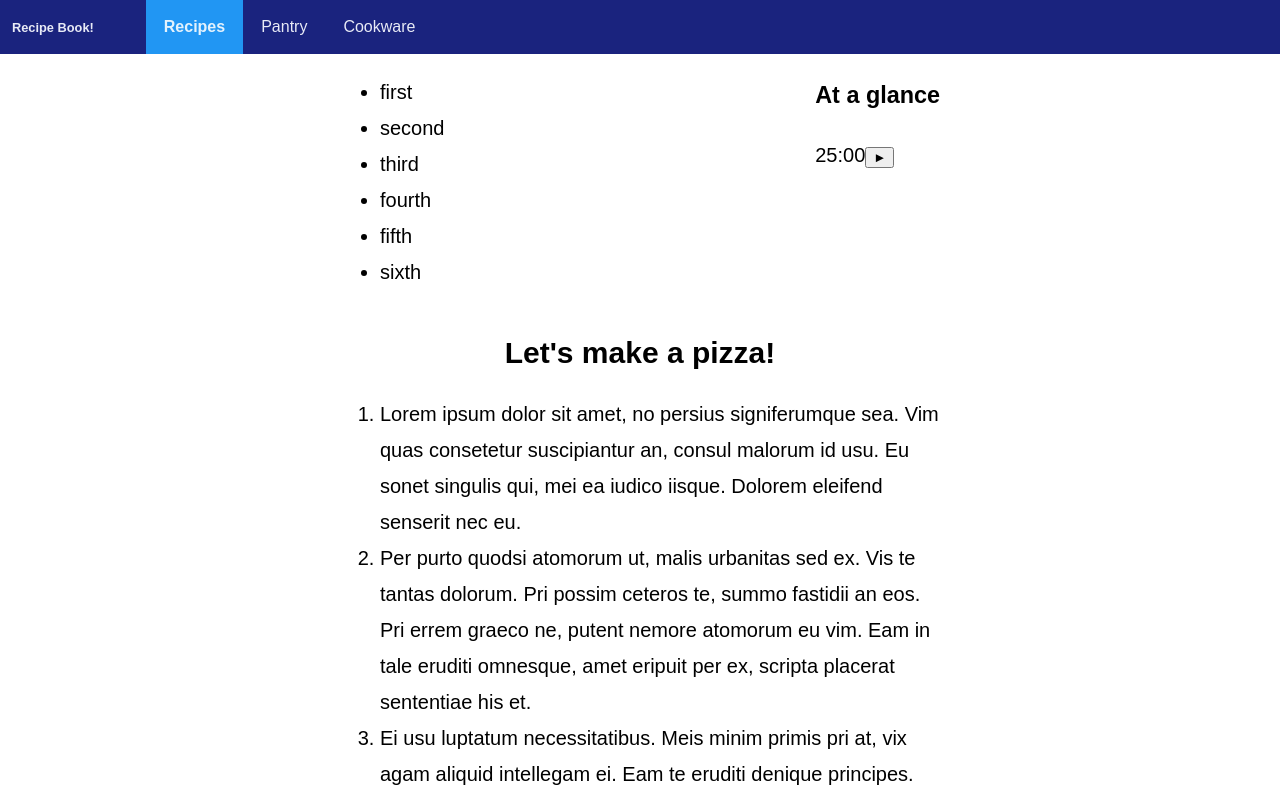
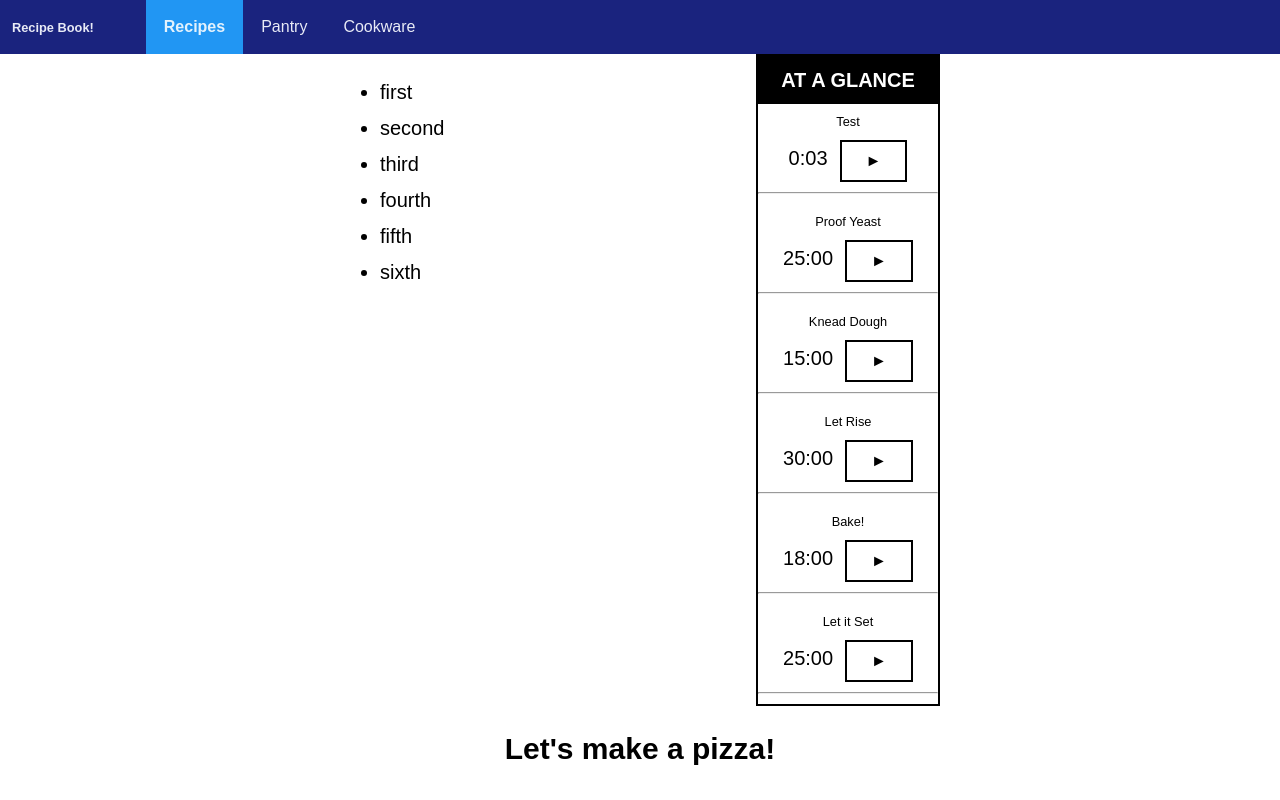
Before and after one commit to dsdemaria/recipe, a React (Create React App) app: page / in a window 1280 px wide. Shown: the top 800 px of the page. Built offline with nearby package versions, Linux system fonts and the light colour scheme.

Commit message:
Add Radium and extend timer

```diff
--- a/package.json
+++ b/package.json
@@ -6,6 +6,7 @@
     "react-scripts": "0.8.5"
   },
   "dependencies": {
+    "radium": "^0.18.1",
     "react": "^15.4.2",
     "react-dom": "^15.4.2"
   },
--- a/src/components/AtAGlance.js
+++ b/src/components/AtAGlance.js
@@ -1,12 +1,32 @@
 import React, { Component } from 'react';
 import Timer from './Timer';
+
+const wrapper = {
+  width: '30%',
+  border: '2px solid black',
+}
+const titleStyle = {
+  background: 'black',
+  color: 'white',
+  display: 'block',
+  margin: '0px',
+  padding: '6px',
+  textAlign: 'center',
+  fontWeight: 'bold',
+  textTransform: 'uppercase',
+}
 
 export default class AtAGlance extends Component {
   render() {
     return (
-      <div>
-        <h3>At a glance</h3>
-        <Timer seconds={1500} />
+      <div style={wrapper}>
+        <p style={titleStyle}>At a glance</p>
+        <Timer title={'Test'} seconds={3} />
+        <Timer title={'Proof Yeast'} seconds={1500} />
+        <Timer title={'Knead Dough'} seconds={60*15} />
+        <Timer title={'Let Rise'} seconds={60*30} />
+        <Timer title={'Bake!'} seconds={60*18} />
+        <Timer title={'Let it Set'} seconds={1500} />
       </div>
     );
   }
--- a/src/components/Timer.js
+++ b/src/components/Timer.js
@@ -1,4 +1,5 @@
 import React, { Component } from 'react';
+import Radium from 'radium';
 
 export const secondsToMinutes = (totalSeconds) => {
   let minutes = Math.floor(totalSeconds / 60);
@@ -8,7 +9,36 @@ export const secondsToMinutes = (totalSeconds) => {
   return result;
 }
 
-export default class Timer extends Component {
+const btnStyle = {
+  padding: '10px 24px',
+  fontSize: '1rem',
+  background: 'white',
+  border: '2px solid black',
+  ':hover': {
+    background: 'black',
+    color: 'white',
+    cursor: 'pointer',
+  }
+}
+const pStyle = {
+  textAlign: 'center',
+  fontSize: '.8rem',
+  margin: '0',
+}
+const finishedStyle = {
+  display: 'flex',
+  justifyContent: 'center',
+  background: 'red',
+}
+const spanStyle = {
+  paddingRight: '12px',
+}
+const timerStyle = {
+  display: 'flex',
+  justifyContent: 'center',
+}
+
+class Timer extends Component {
   constructor(props) {
     super(props);
     this.state = {
@@ -38,11 +68,28 @@ export default class Timer extends Component {
       })
   }
   render() {
+    if (this.state.totalSeconds === 0) {
+      return (
+        <div style={finishedStyle}>
+          <p>{this.props.title} complete!</p>
+        </div>
+      );
+    }
     return(
       <div>
-        <span>{secondsToMinutes(this.state.totalSeconds)}</span>
-        <button onClick={this.toggleTimer.bind(this)}>{this.state.isActive ? '❚❚' : '►'}</button>
+        <p style={pStyle}>{this.props.title}</p>
+        <div style={timerStyle}>
+          <span style={spanStyle}>{secondsToMinutes(this.state.totalSeconds)}</span>
+          <button
+            style={btnStyle}
+            onClick={this.toggleTimer.bind(this)}>
+            {this.state.isActive ? '❚❚' : '►'}
+          </button>
+        </div>
+        <hr />
       </div>
     );
   }
 }
+
+export default Radium(Timer);
```
